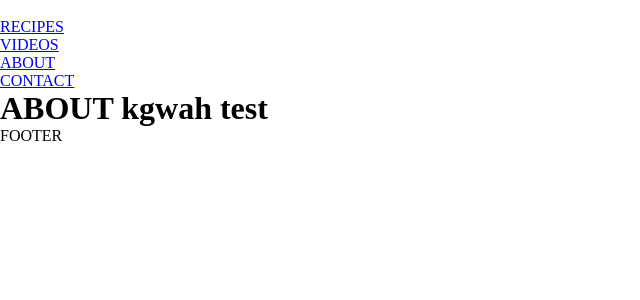
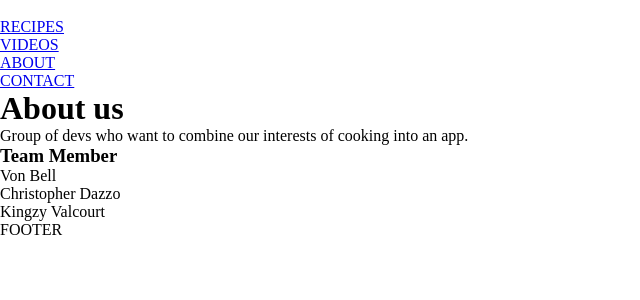
Before and after one commit to youngking509/nom-nom-frontend, a React (Create React App) app: page /about in a window 1280 px wide. Shown: the top 300 px of the page, without its empty margins (0-640 px from the left). Built offline with nearby package versions, Linux system fonts and the light colour scheme.

Commit message:
about page

```diff
--- a/src/pages/About.js
+++ b/src/pages/About.js
@@ -2,9 +2,19 @@
 
 function About() {
     return (
-        <h1>ABOUT
-            kgwah test
-        </h1>
+        <div class="about-section">
+            <h1>About us</h1>
+            <p>Group of devs who want to combine our interests of cooking into an app. </p>
+            <div>
+                <h3>Team Member</h3>
+                    <ul>
+                        <li>Von Bell</li>
+                        <li>Christopher Dazzo</li>
+                        <li>Kingzy Valcourt</li>
+                    </ul>
+
+            </div>
+        </div>
     );
 }
 
--- a/src/pages/Contact.js
+++ b/src/pages/Contact.js
@@ -4,12 +4,15 @@ function Contact() {
     return (
         <div>
        <h1>Contact us</h1>
-       Name: <input type="name" className="name" /> <br />
+       Name: <input type="name" className="name" />
        Email: <input type="email" className="email" /> <br />
        <textarea name="" id="" cols="30" rows="10" placeholder="Write your comment"></textarea>
        <button type="submit" class="btn-primary">Submit</button>
-
-
+       <p>
+       dazzo.chris@gmail.com <br />
+       kingzyv14@gmail.com <br />
+       divonvbell@gmail.com <br />
+       </p>
         </div>
 
     );
```
